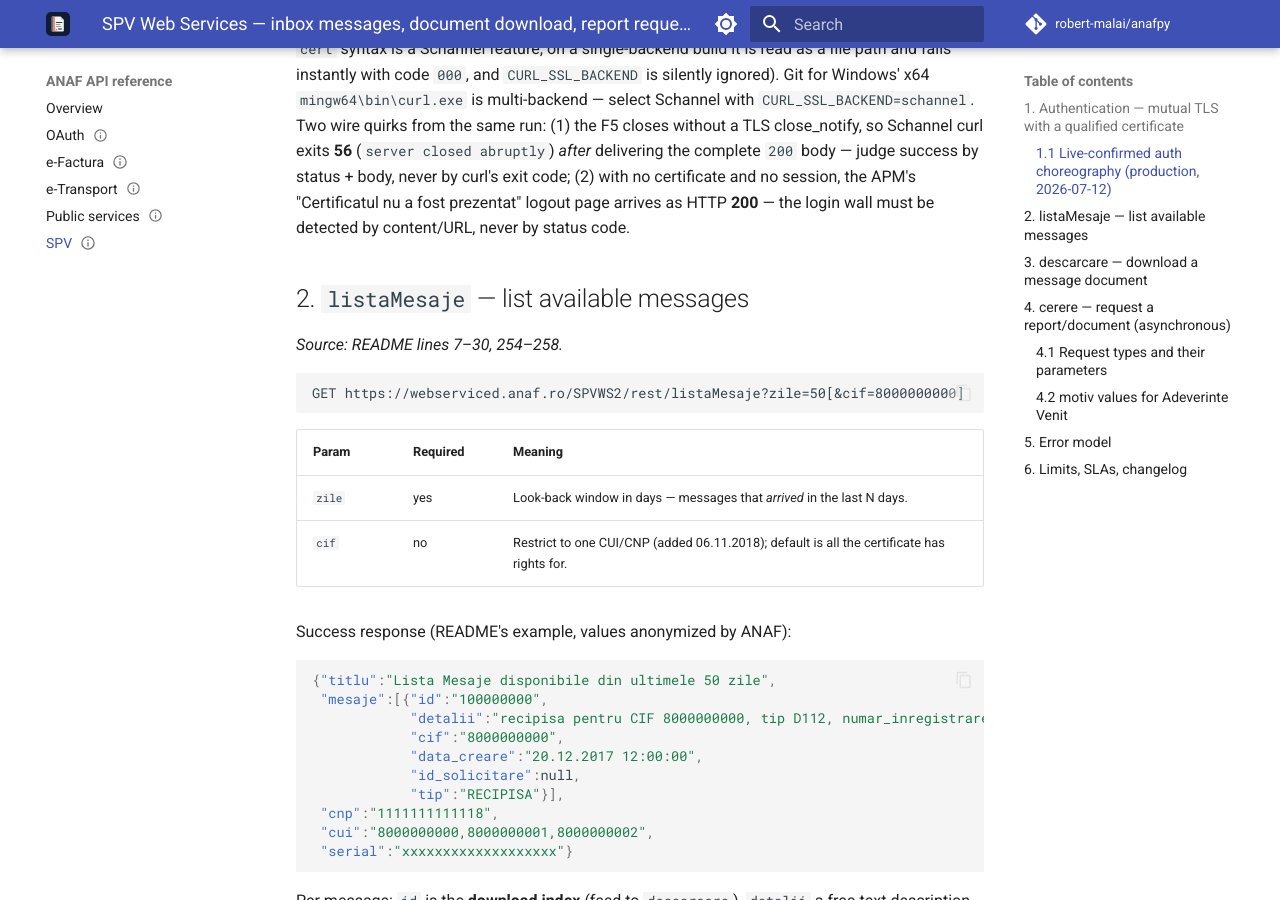
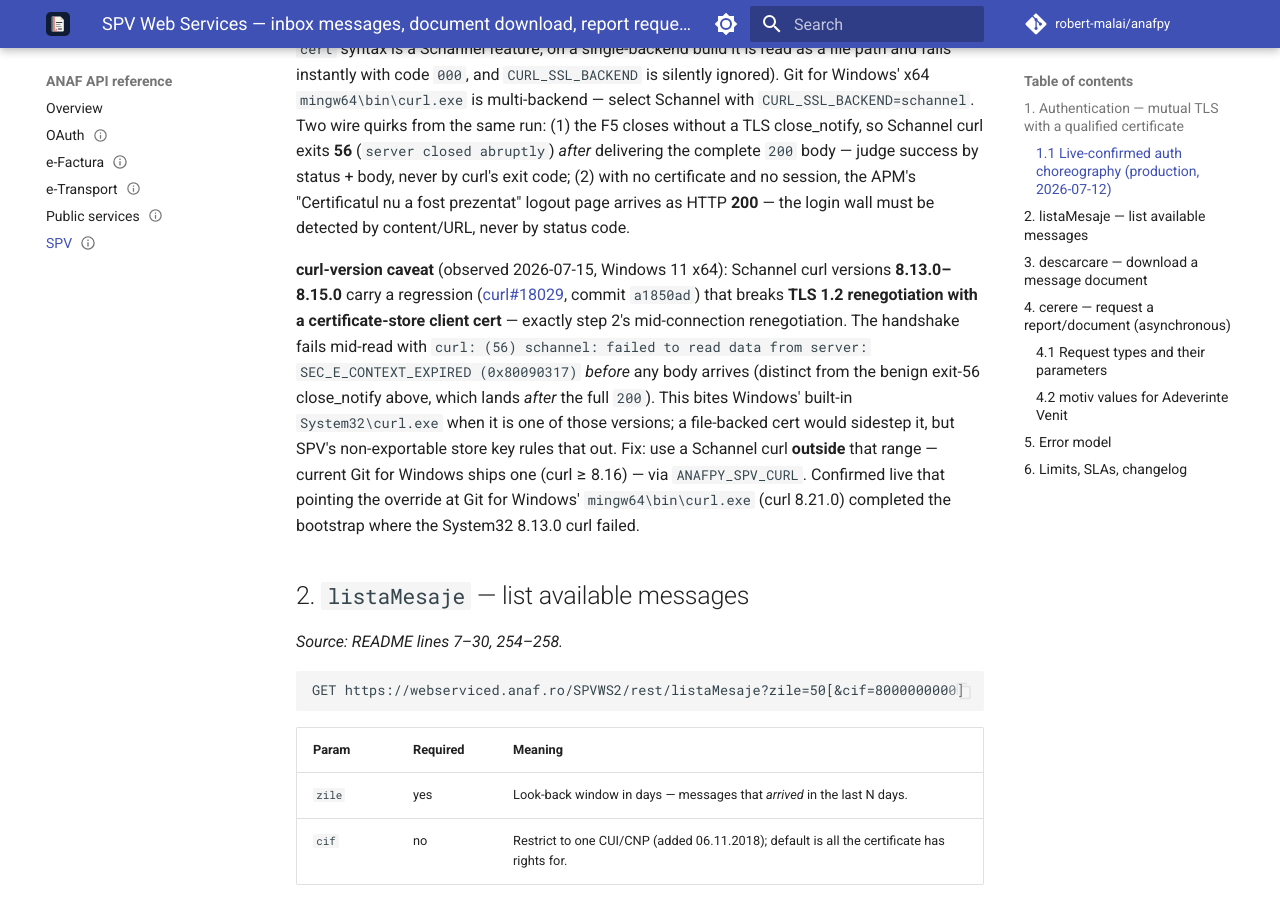
Before and after one commit to robert-malai/anafpy, an MkDocs documentation site: the page built from docs/anaf-reference/spv/api.md, in a window 1280 px wide and 900 px high, scrolled down 2936 px. Built offline with MkDocs 1.6.1 and Material for MkDocs 9.7.7, drawn with Linux system fonts in a browser that asks for light colours; comment, search, counter and statistics services are not loaded.

Commit message:
Document curl 8.13–8.15 Schannel SPV login failure (Windows)
curl's Schannel backend regressed TLS 1.2 renegotiation with a
certificate-store client cert in 8.13.0–8.15.0 (curl#18029, commit
a1850ad) — exactly ANAF's F5 APM step-2 renegotiation. Windows'
built-in System32 curl on those versions fails the SPV bootstrap
mid-read with SEC_E_CONTEXT_EXPIRED (0x80090317), before any body
arrives (distinct from the benign post-200 exit-56 close). The fix is
to point ANAFPY_SPV_CURL at a curl >= 8.16 (Git for Windows ships
one); confirmed live 2026-07-15.

Add troubleshooting rows to the EN + RO setup guides and a curl-version
caveat to the SPV wire reference (last_verified -> 2026-07-15).

Co-Authored-By: Claude Opus 4.8 (1M context) <noreply@anthropic.com>

```diff
--- a/docs/anaf-reference/spv/api.md
+++ b/docs/anaf-reference/spv/api.md
@@ -15,7 +15,7 @@ sources:
     local_copy: ../_sources/clientspv/src/ApelSPV.java
 compiled: 2026-07-12
 compiled_by: claude-fable-5
-last_verified: 2026-07-12
+last_verified: 2026-07-15
 status: draft
 ---
 
@@ -160,6 +160,22 @@ body — judge success by status + body, never by curl's exit code; (2) with
 no certificate and no session, the APM's "Certificatul nu a fost prezentat"
 logout page arrives as HTTP **200** — the login wall must be detected by
 content/URL, never by status code.
+
+**curl-version caveat** (observed 2026-07-15, Windows 11 x64): Schannel curl
+versions **8.13.0–8.15.0** carry a regression
+([curl#18029](https://github.com/curl/curl/issues/18029), commit `a1850ad`)
+that breaks **TLS 1.2 renegotiation with a certificate-store client cert** —
+exactly step 2's mid-connection renegotiation. The handshake fails mid-read
+with `curl: (56) schannel: failed to read data from server:
+SEC_E_CONTEXT_EXPIRED (0x80090317)` *before* any body arrives (distinct from
+the benign exit-56 close_notify above, which lands *after* the full `200`).
+This bites Windows' built-in `System32\curl.exe` when it is one of those
+versions; a file-backed cert would sidestep it, but SPV's non-exportable
+store key rules that out. Fix: use a Schannel curl **outside** that range —
+current Git for Windows ships one (curl ≥ 8.16) — via `ANAFPY_SPV_CURL`.
+Confirmed live that pointing the override at Git for Windows'
+`mingw64\bin\curl.exe` (curl 8.21.0) completed the bootstrap where the
+System32 8.13.0 curl failed.
 
 ## 2. `listaMesaje` — list available messages
 
```
Also changed, not shown: docs/mcp/setup.md (+1 -0 lines), docs/mcp/setup.ro.md (+1 -0 lines).
